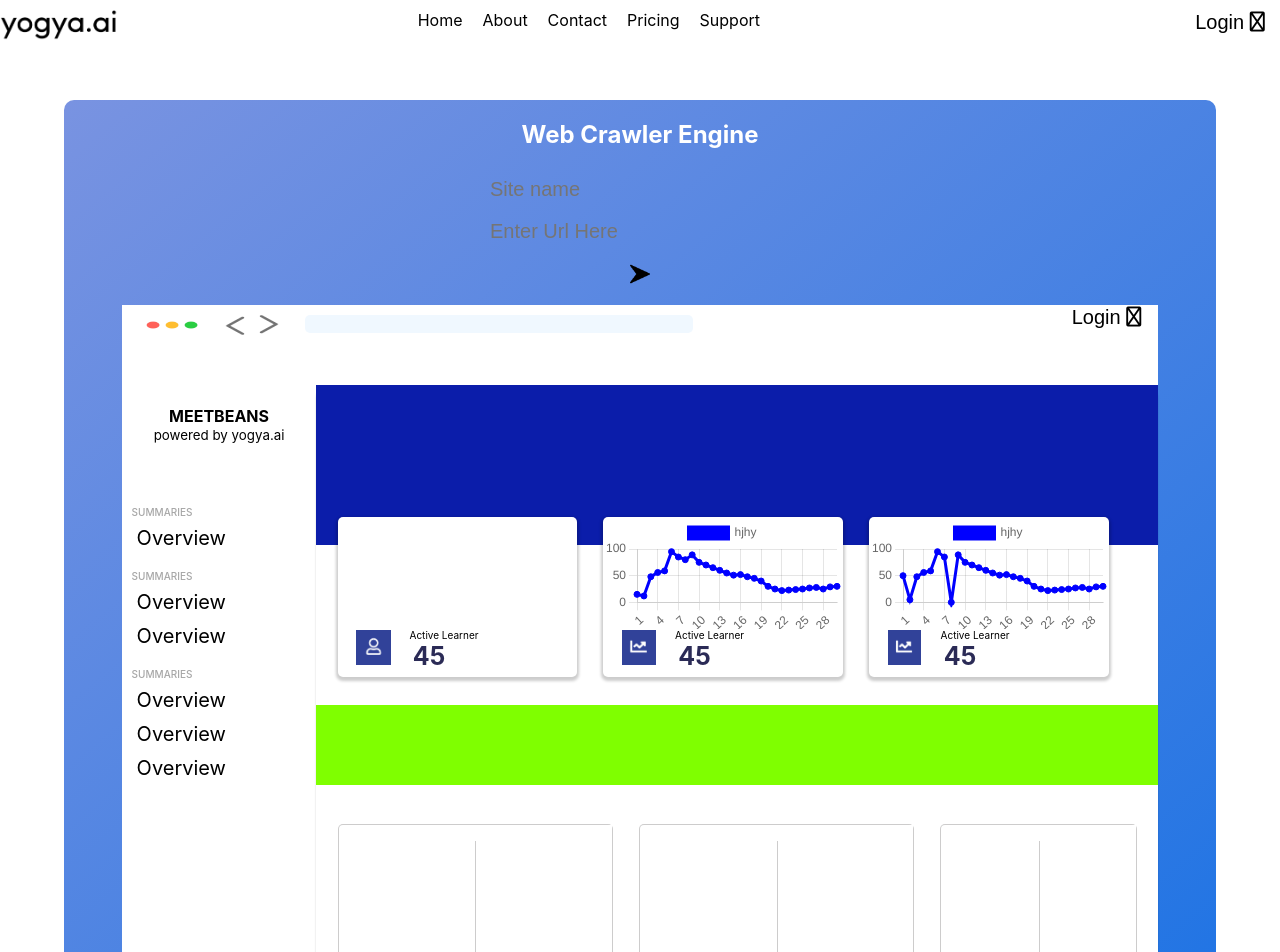
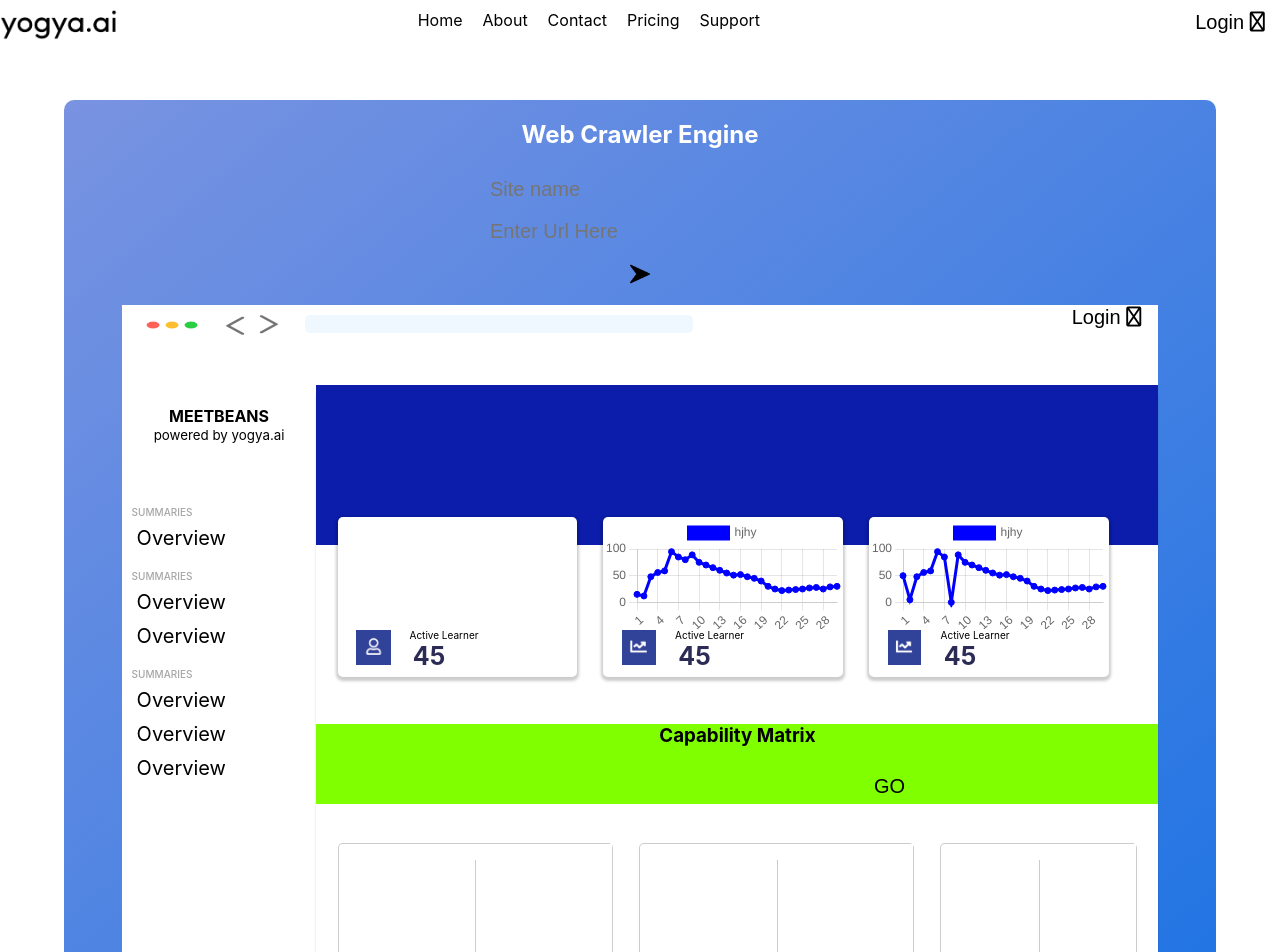
Before and after one commit to shaln07dj/web-crawler, a React (Create React App) app in the folder web_crawler/front-end/: page / in a window 1280 px wide. Shown: the top 952 px of the page. Built offline with nearby package versions, Linux system fonts and the light colour scheme; no server answers.

Commit message:
updated CapabilityMatrix

```diff
--- a/web_crawler/front-end/src/components/CapabilityMatrix.jsx
+++ b/web_crawler/front-end/src/components/CapabilityMatrix.jsx
@@ -7,7 +7,28 @@ const CapabilityMatrix = () => {
     <>
       <div className={styles.main}>
         <div className={styles.cards_container}>
-          <div className={styles.top_bar}></div>
+          <div className={styles.top_bar}>
+            <div className={styles.top_bar_container}>
+              <div className={styles.top_bar_data}>
+                <div className={styles.top_bar_inner}>
+                  <div className={styles.top_bar_left}><h3>Capability Matrix</h3></div>
+                  <div className={styles.top_bar_right}>
+                    <div className={styles.top_bar_left_inner}>
+                    </div>
+
+                    <div className={styles.top_bar_right_inner}>
+                    <div className={styles.search_wrapper}>
+    <input  className={styles.top_bar_input}type="text" palceholder= 'Search by Team Name' />
+    <button className={styles.top_bar_btn}>GO</button>
+</div>
+                    </div>
+
+                    </div>
+                </div>
+              </div>
+            </div>
+
+          </div>
           <div className={styles.cards2_outer}>
             <div className={styles.cards2_data}>
               <div className={styles.cards2_inner}>
```
